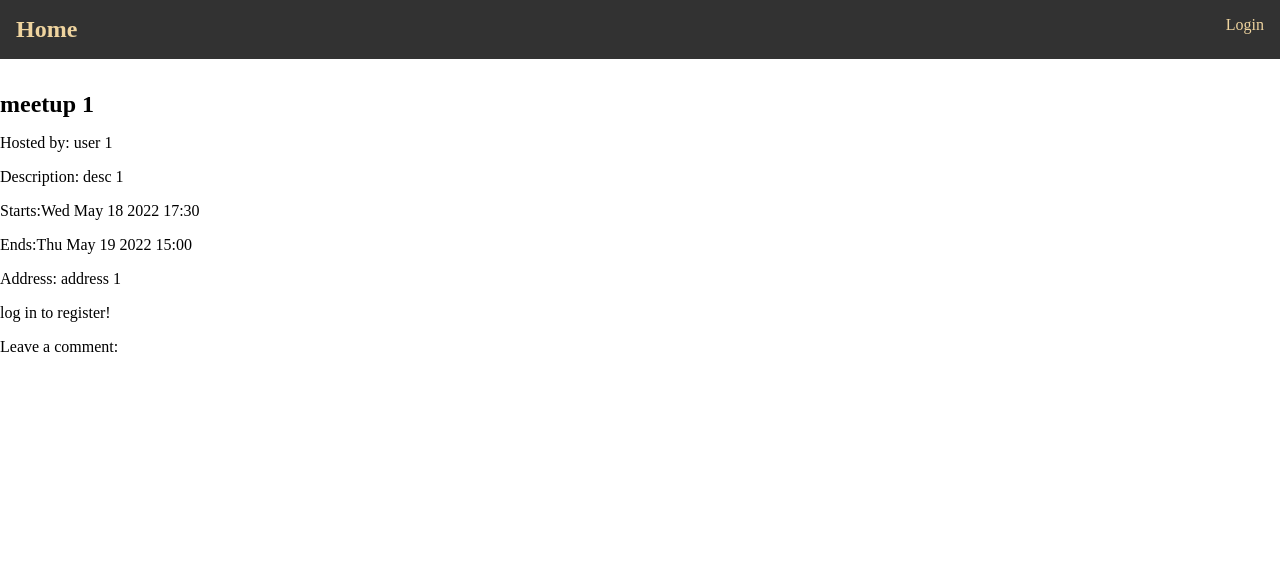
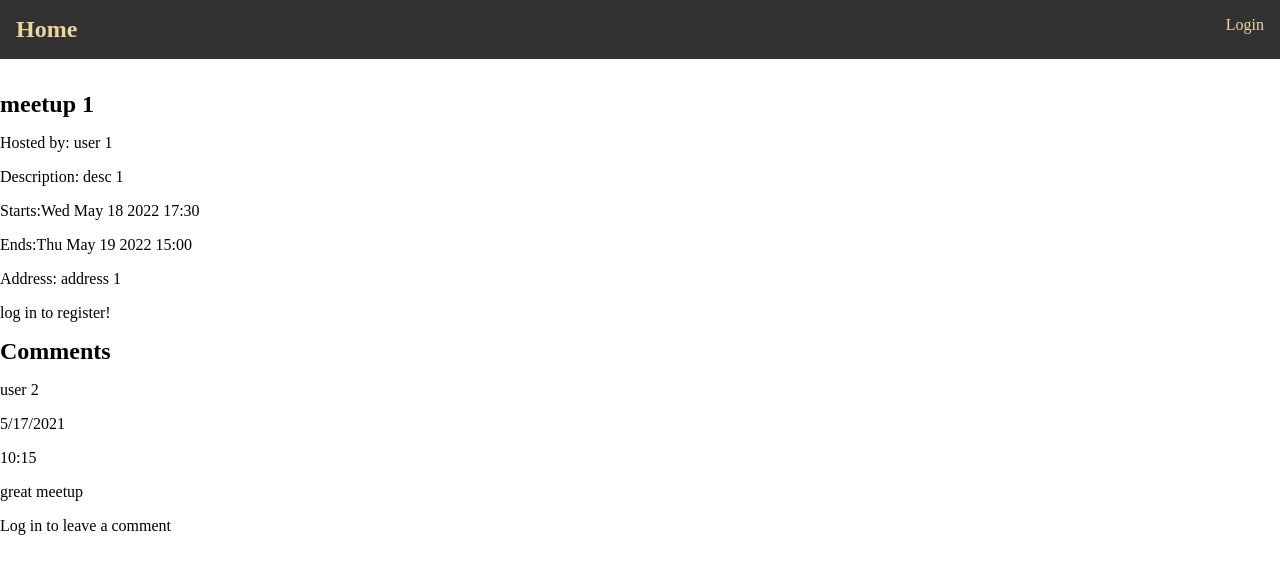
Before and after one commit to renzosantamaria/tdd-slutprojekt, a React (Create React App) app: page /meetups/1 in a window 1280 px wide. Shown: the top 574 px of the page. Built offline with nearby package versions, Linux system fonts and the light colour scheme.

Commit message:
add comment component

```diff
--- a/src/API/index.ts
+++ b/src/API/index.ts
@@ -1,5 +1,6 @@
 import {meetups} from '../data'
 import {users} from '../data'
+import { IComment } from '../store/meetup/meetup.types'
 import { IUser } from '../store/user/user.types'
 
 export const getAllUpcomingMeetups = (currentDate: Date) => {
@@ -50,3 +51,16 @@ export const updateUserAttendingMeetupsIds = (userId: number, meetupId: number)
     return undefined
   }
 }
+export const updateCommentsList = (id: number, comment: IComment) => {
+  let meetupIndex = meetups.findIndex(meetup => meetup.id === id)
+  let meetup = meetups.find(meetup => meetup.id === id)
+
+  if (meetup) {
+    let newMeetup = { ...meetup }
+    newMeetup.comments = [...newMeetup.comments, comment]
+    meetups[meetupIndex] = newMeetup
+    return newMeetup
+  } else {
+    return undefined
+  }
+}
--- /dev/null
+++ b/src/components/UI/Comment/Comment.tsx
@@ -0,0 +1,22 @@
+import { FC } from "react"
+import { IComment } from '../../../store/meetup/meetup.types'
+
+interface Props {
+  comment: IComment
+}
+
+const Comment: FC<Props> = (props) => {
+    const { comment } = props
+    return (
+        <article>
+            <div>
+                <p data-testid="commenters-name">{comment.name}</p>
+                <p>{comment.date.toLocaleDateString()}</p>
+                <p>{comment.date.toLocaleTimeString([], { hour: '2-digit', minute: '2-digit', hour12: false })}</p>
+            </div>
+            <p>{comment.content}</p>
+        </article>
+    )
+}
+
+export default Comment
--- a/src/pages/MeetupDetails/MeetupDetails.tsx
+++ b/src/pages/MeetupDetails/MeetupDetails.tsx
@@ -1,8 +1,9 @@
 import { FC, useEffect, useState } from "react"
 import { useDispatch, useSelector } from "react-redux"
 import { useLocation, useParams } from "react-router-dom"
-import { getMeetupById, updateMeetupAttendeeList, updateUserAttendingMeetupsIds } from "../../API"
-import { IMeetup } from "../../store/meetup/meetup.types"
+import { getMeetupById, updateCommentsList, updateMeetupAttendeeList, updateUserAttendingMeetupsIds } from "../../API"
+import { IComment, IMeetup } from "../../store/meetup/meetup.types"
+import Comment from "../../components/UI/Comment/Comment"
 import { RootState } from "../../store/store"
 import { updateUser } from "../../store/user/userSlice"
 
@@ -19,6 +20,8 @@ const MeetupDetails: FC = () => {
     const [meetupExist, setMeetupExists] = useState<boolean>(false)
     const [isUserAllowedToJoin, setIsUserAllowedToJoin] = useState<boolean>(false)
     const [cantJoinMessage, setCantJoinMessage] = useState<string>('')
+    const [orderedComments, setOrderedComments] = useState<IComment[]>([])
+    const [newComment, setNewComment] = useState<string>('')
     const location = useLocation()
     const state = location.state as CustomLocationState
     const past = state&&state.pastMeetup || undefined
@@ -44,11 +47,27 @@ const MeetupDetails: FC = () => {
         }
     }, [user])
 
+    useEffect(() => {
+        if (meetup) {
+            const orderedComments = meetup.comments.slice().sort((a, b) => +a.date - +b.date)
+            setOrderedComments(orderedComments)
+        }
+    }, [meetup])
+
     const handleAddAttendee = () => {
         const updatedMeetup = updateMeetupAttendeeList(+id!, user!.name)
         const updatedUser = updateUserAttendingMeetupsIds(user!.id, meetup!.id)
         updatedMeetup && setMeetup({ ...updatedMeetup })
         updatedUser && dispatch(updateUser(updatedUser))
+    }
+
+    const handleAddComment = (e: React.FormEvent) => {
+        e.preventDefault()
+        const updatedMeetup = updateCommentsList(+id!, { name: user!.name, date: new Date(), content: newComment })
+        if (updatedMeetup) {
+          setMeetup({ ...updatedMeetup })
+          setNewComment('')
+        }
     }
 
     return (
@@ -83,7 +102,24 @@ const MeetupDetails: FC = () => {
                     {(!user || !isUserAllowedToJoin )&& <p>{cantJoinMessage}</p>}
                 </section>
                 <section>
-                    <p>Leave a comment:</p>
+                    <h2>Comments</h2>
+                    {orderedComments.length === 0 && <p>Be the first to leave a comment</p>}
+                    {orderedComments && orderedComments.map((comment, index) => <Comment key={`${comment.name}${index}`} comment={comment} />)}
+                    {user && (
+                    <form onSubmit={e => handleAddComment(e)}>
+                        <label htmlFor="comments">Add a comment</label>
+                        <textarea
+                            name="comments"
+                            id="comments"
+                            cols={30}
+                            rows={5}
+                            value={newComment}
+                            onChange={e => setNewComment(e.target.value)}
+                        ></textarea>
+                        <button>Add</button>
+                    </form>
+                    )}
+                    {!user && <p>Log in to leave a comment</p>}
                 </section>
             </>
             :
```
